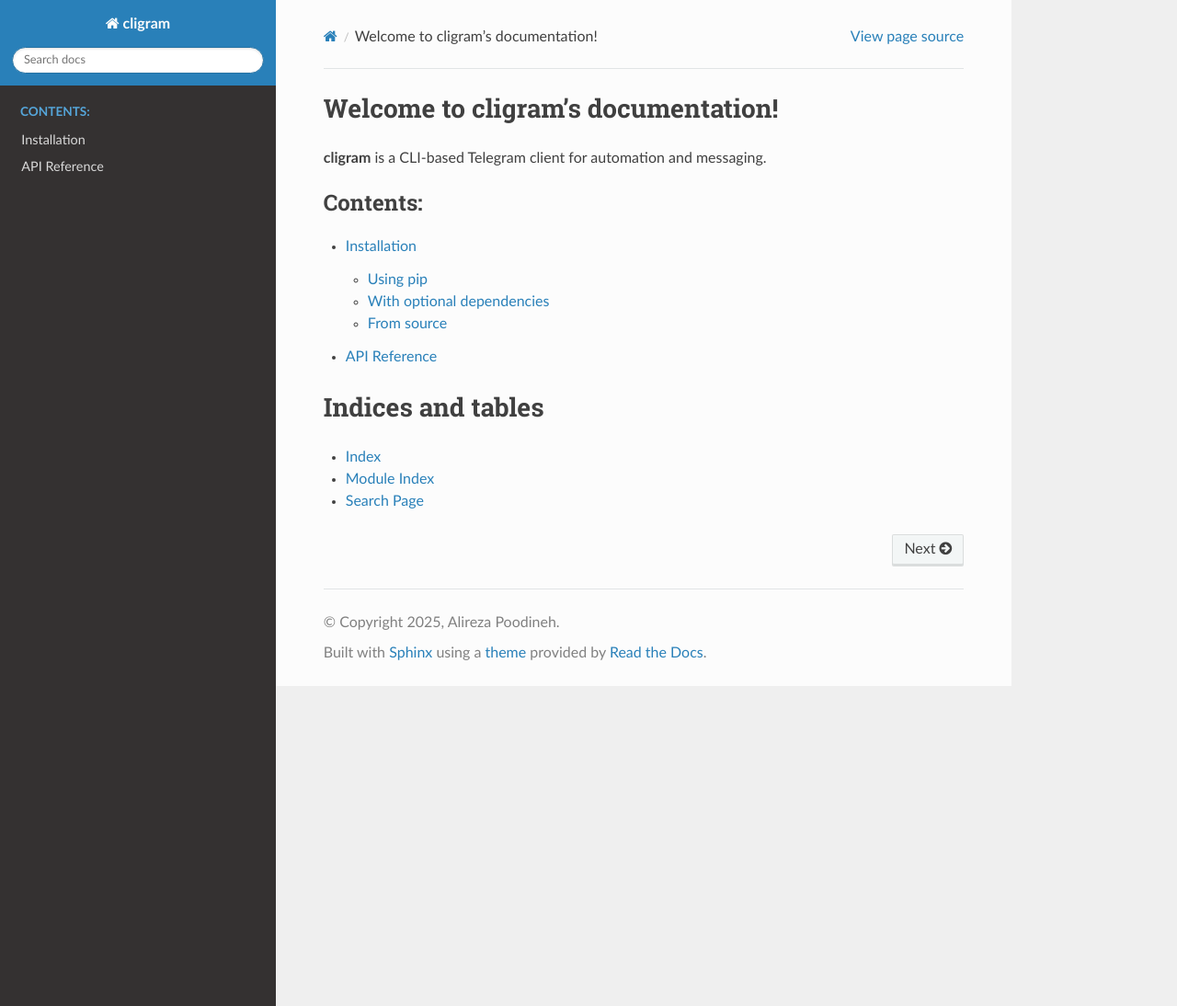
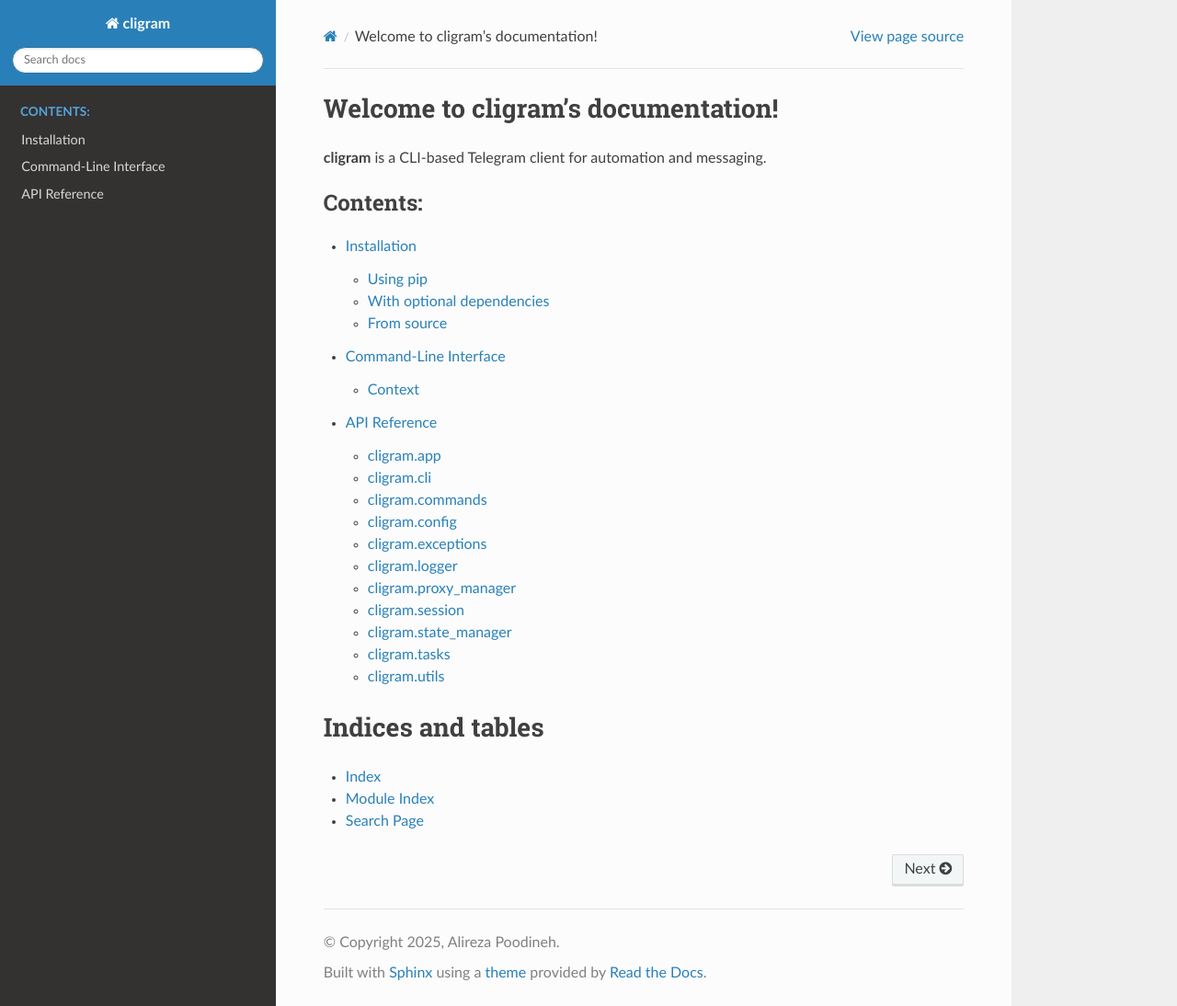
Before and after one commit to Aeliux/cligram, a Sphinx documentation site: the page built from docs/source/index.rst, in a window 1280 px wide and 1094 px high. Shown: the whole window at 92% size. Built offline with Sphinx 7.4.7 and the Read the Docs theme 3.1.0, drawn with Linux system fonts in a browser that asks for light colours.

Commit message:
Add more docs
Signed-off-by: Alireza Poodineh <itsaeliux@gmail.com>

```diff
--- /dev/null
+++ b/docs/source/cli.rst
@@ -0,0 +1,30 @@
+Command-Line Interface
+=======================
+
+This application uses `typer <https://typer.tiangolo.com/>`_ as its command-line interface (CLI) framework.
+Typer is built on top of Click and provides an easy way to create CLI applications with automatic help generation.
+Key feature of typer is its extensibility. This allows to add custom functionality with plugins.
+
+If you want to develop your own plugins for this application, please refer to the `plugin development guide <plugins.rst>`_.
+
+All cli related codes are located in `cligram.cli <references/cligram.cli.rst>` module.
+
+Context
+-------
+
+Cligram startup process relies on the ``typer.Context``, as it allows to share data and functions between different commands.
+
+the ``ctx.obj`` dictionary is initialized at the first :py:func:`cligram.cli.callback`. This dictionary contains global arguments and init functions.
+
+Arguments stored in keys like ``cligram.args:verbose``.
+
+**Global Arguments:** ``cligram.args``
+
+* ``config``: Path to the configuration file. (Default: ``None``)
+* ``verbose``: Enable verbose output. (Default: ``False``)
+* ``overrides``: Configuration overrides in key=value format. (Default: ``[]``)
+
+**Initialization Functions:** ``cligram.init``
+
+* ``core``: Initializes the core components. This includes loading configuration and setting up logging. it returns the loaded ``Config`` object.
+* ``app``: Initializes the main application instance. it depends on the ``core`` init function to ensure that the core components are set up before creating the application instance. it returns the ``Application`` instance.
--- a/docs/source/index.rst
+++ b/docs/source/index.rst
@@ -8,6 +8,7 @@
    :caption: Contents:
 
    installation
+   cli
    references/cligram
 
 Indices and tables
--- /dev/null
+++ b/docs/source/references/cligram.app.rst
@@ -0,0 +1,6 @@
+cligram.app
+===========
+
+.. automodule:: cligram.app
+   :members:
+   :show-inheritance:
--- /dev/null
+++ b/docs/source/references/cligram.cli.rst
@@ -0,0 +1,6 @@
+cligram.cli
+===========
+
+.. automodule:: cligram.cli
+   :members:
+   :show-inheritance:
--- /dev/null
+++ b/docs/source/references/cligram.commands.rst
@@ -0,0 +1,6 @@
+cligram.commands
+================
+
+.. automodule:: cligram.commands
+   :members:
+   :show-inheritance:
--- /dev/null
+++ b/docs/source/references/cligram.config.rst
@@ -0,0 +1,6 @@
+cligram.config
+==============
+
+.. automodule:: cligram.config
+   :members:
+   :show-inheritance:
--- /dev/null
+++ b/docs/source/references/cligram.exceptions.rst
@@ -0,0 +1,6 @@
+cligram.exceptions
+==================
+
+.. automodule:: cligram.exceptions
+   :members:
+   :show-inheritance:
--- /dev/null
+++ b/docs/source/references/cligram.logger.rst
@@ -0,0 +1,6 @@
+cligram.logger
+==============
+
+.. automodule:: cligram.logger
+   :members:
+   :show-inheritance:
--- /dev/null
+++ b/docs/source/references/cligram.proxy_manager.rst
@@ -0,0 +1,6 @@
+cligram.proxy_manager
+=====================
+
+.. automodule:: cligram.proxy_manager
+   :members:
+   :show-inheritance:
--- a/docs/source/references/cligram.rst
+++ b/docs/source/references/cligram.rst
@@ -1,5 +1,17 @@
 API Reference
 =============
 
-.. automodule:: cligram
-   :members:
+.. toctree::
+   :maxdepth: 2
+
+   cligram.app
+   cligram.cli
+   cligram.commands
+   cligram.config
+   cligram.exceptions
+   cligram.logger
+   cligram.proxy_manager
+   cligram.session
+   cligram.state_manager
+   cligram.tasks
+   cligram.utils
--- /dev/null
+++ b/docs/source/references/cligram.session.rst
@@ -0,0 +1,6 @@
+cligram.session
+===============
+
+.. automodule:: cligram.session
+   :members:
+   :show-inheritance:
--- /dev/null
+++ b/docs/source/references/cligram.state_manager.rst
@@ -0,0 +1,6 @@
+cligram.state_manager
+=====================
+
+.. automodule:: cligram.state_manager
+   :members:
+   :show-inheritance:
--- /dev/null
+++ b/docs/source/references/cligram.tasks.rst
@@ -0,0 +1,6 @@
+cligram.tasks
+=============
+
+.. automodule:: cligram.tasks
+   :members:
+   :show-inheritance:
--- /dev/null
+++ b/docs/source/references/cligram.utils.rst
@@ -0,0 +1,6 @@
+cligram.utils
+=============
+
+.. automodule:: cligram.utils
+   :members:
+   :show-inheritance:
```
